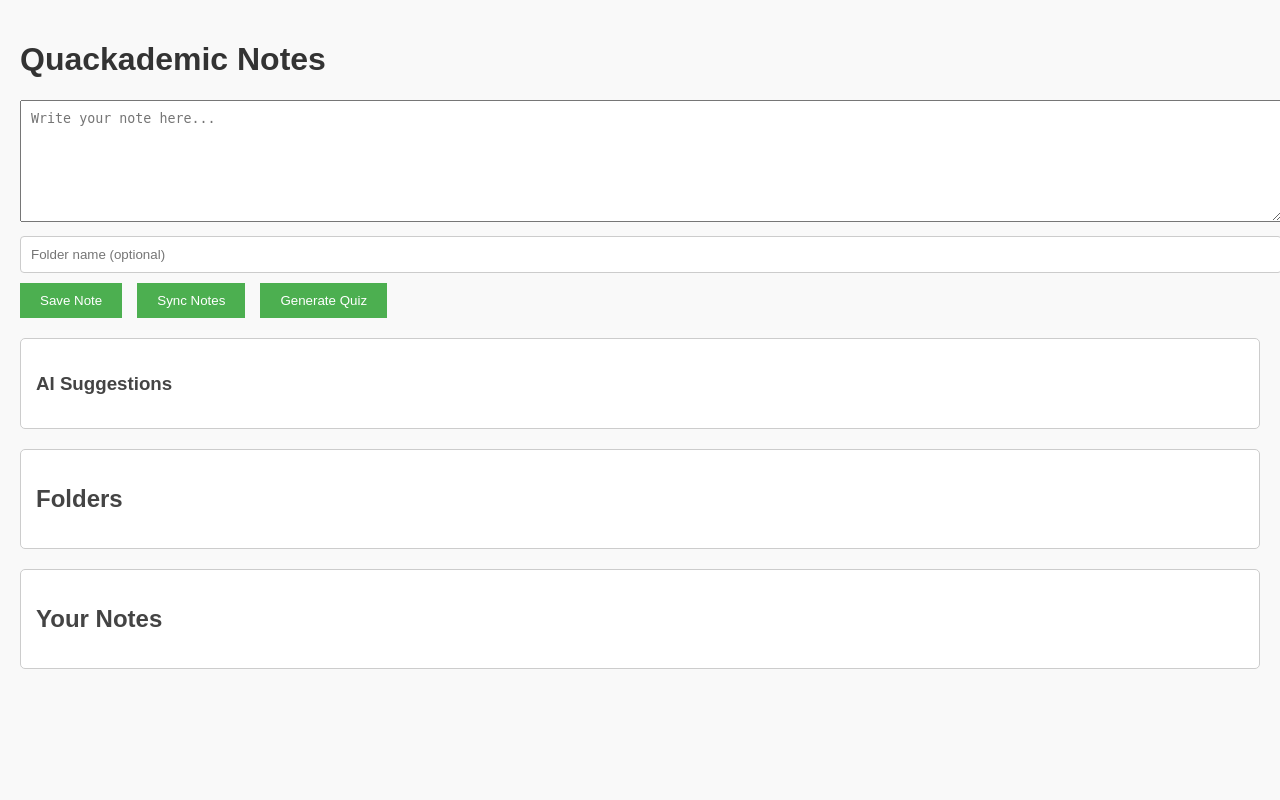
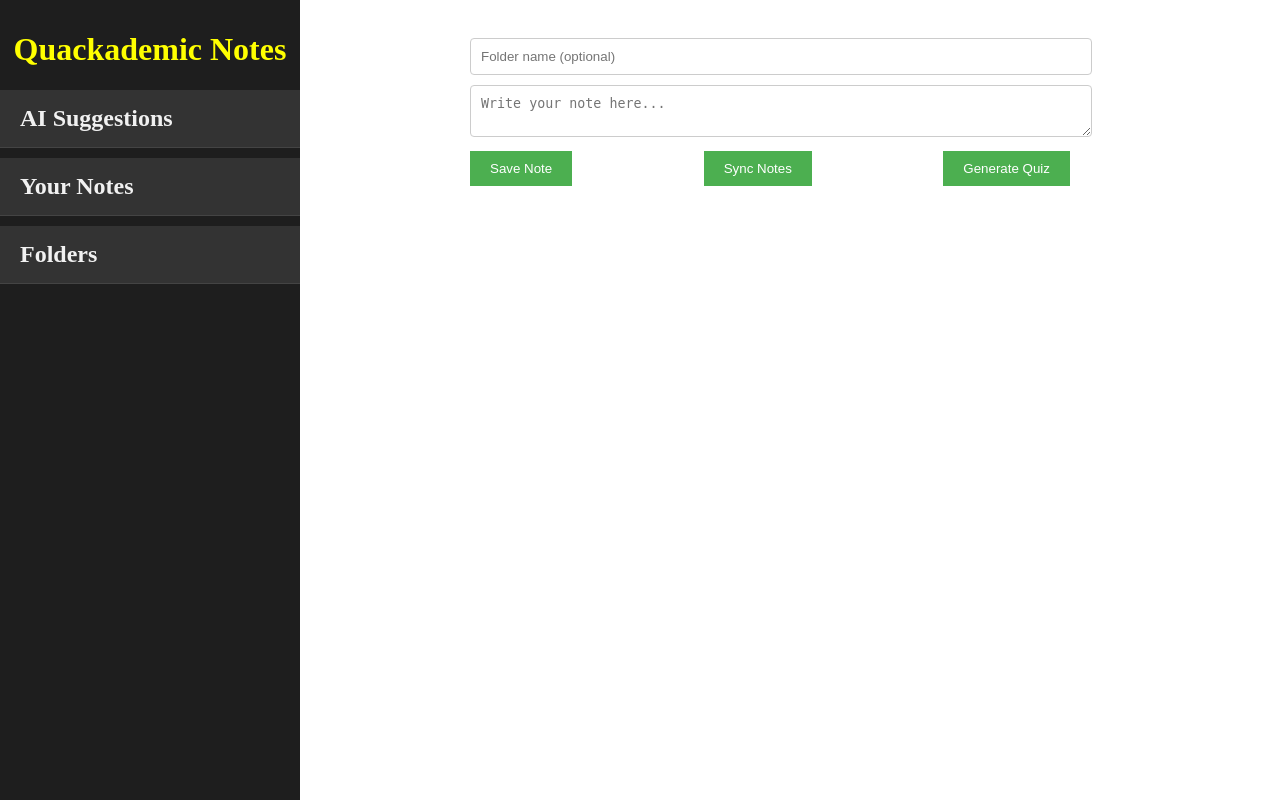
Before and after one commit to akerkesh/hackPsuFall2024, a Python web app: template templates/index.html in a window 1280 px wide. Run offline with Jinja, Linux system fonts and the light colour scheme; the template is opened without the code that fills it, so the values that code supplies are empty.

Commit message:
alt user interface

```diff
--- a/static/css/style.css
+++ b/static/css/style.css
@@ -1,23 +1,75 @@
-/* Frontend Team: Style the page here */
-body {
-    font-family: Arial, sans-serif;
-    margin: 0;
+/* Fixed sidebar style */
+.sidenav {
+    height: 100%;
+    width: 300px; /* Adjust width for the sidebar */
+    position: fixed;
+    z-index: 1;
+    top: 0;
+    left: 0;
+    background-color: #1E1E1E; /* Dark background */
+    padding-top: 10px;
+    color: #fff;
+    overflow-x: hidden;
+}
+
+/* Sidebar headers and list styles */
+.sidenav h1 {
+    color: yellow;
+}
+
+.sidenav h2 {
+    background-color: #333; /* Dark grey box background for headers */
+    color: #f1f1f1; /* Text color */
+    padding: 15px 20px; /* Padding inside the box */
+    margin: 0; /* Remove default margin */
+    width: 100%; /* Make sure it takes the full width of the sidebar */
+    box-sizing: border-box; /* Include padding in the width calculation */
+    border-bottom: 1px solid #444; /* Optional: border for separation */
+}
+
+.sidenav ul {
+    list-style-type: none;
+    padding-left: 16px;
+    margin: 10px 0;
+}
+
+.sidenav ul li {
+    padding: 10px 0;
+    color: #818181;
+}
+
+.sidenav ul li:hover {
+    color: #f1f1f1;
+}
+
+/* Main content style */
+.main {
+    margin-left: 260px; /* Same as the width of the sidebar */
     padding: 20px;
-    background-color: #f9f9f9;
 }
 
 h1 {
     color: #333;
+    text-align: center;
 }
 
 #noteForm {
-    margin-bottom: 20px;
+    margin: 0 auto;
+    max-width: 600px;
 }
 
-textarea {
+input[type="text"], textarea {
     width: 100%;
-    height: 100px;
     padding: 10px;
+    margin-top: 10px;
+    border: 1px solid #ccc;
+    border-radius: 4px;
+}
+
+#buttonContainer {
+    display: flex;
+    justify-content: space-between;
+    margin-top: 10px;
 }
 
 button {
@@ -26,84 +78,9 @@ button {
     color: white;
     border: none;
     cursor: pointer;
-    transition: background-color 0.3s ease; /* Smooth transition */
+    transition: background-color 0.3s ease;
 }
 
 button:hover {
-    background-color: #45a049; /* Original hover color */
+    background-color: #45a049;
 }
-
-#buttonContainer {
-    display: flex;
-    gap: 15px; /* Space between buttons */
-    margin-top: 10px; /* Optional space above the button container */
-}
-
-#folder-structure,
-#suggestions,
-#note-list,
-#quizArea {
-    margin-top: 20px;
-    padding: 15px;
-    border: 1px solid #ccc;
-    border-radius: 5px;
-    background-color: #fff; /* White background for contrast */
-}
-
-#folderList,
-#suggestionsList {
-    list-style-type: none; /* Remove bullet points */
-    padding: 0; /* Remove padding */
-}
-
-#folderList li,
-#suggestionsList li {
-    padding: 8px;
-    border-bottom: 1px solid #eee; /* Add a bottom border for separation */
-}
-
-#folderList li:last-child,
-#suggestionsList li:last-child {
-    border-bottom: none; /* Remove bottom border from the last item */
-}
-
-input[type="text"] {
-    width: 100%; /* Full width */
-    padding: 10px;
-    margin-top: 10px; /* Space above the input field */
-    border: 1px solid #ccc;
-    border-radius: 4px;
-}
-
-input[type="text"]:focus {
-    border-color: #4CAF50; /* Change border color on focus */
-    outline: none; /* Remove default outline */
-    box-shadow: 0 0 5px rgba(76, 175, 80, 0.5); /* Add shadow on focus */
-}
-
-#notesList {
-    margin-top: 20px;
-}
-
-#quizArea {
-    display: none; /* Hidden by default, shown via JS when needed */
-}
-
-@media (max-width: 600px) {
-    textarea {
-        height: 80px; /* Reduce height on smaller screens */
-    }
-
-    button {
-        width: 100%; /* Make buttons full-width on smaller screens */
-    }
-}
-
-#folderList li:hover,
-#suggestionsList li:hover {
-    background-color: #f1f1f1; /* Light grey background on hover */
-}
-
-h2, h3 {
-    color: #444; /* Slightly darker for subheadings */
-}
--- a/templates/index.html
+++ b/templates/index.html
@@ -7,44 +7,35 @@
     <title>Quackademic Notes</title>
 </head>
 <body>
-    <h1>Quackademic Notes</h1>
 
-    <form id="noteForm">
-        <textarea id="noteText" placeholder="Write your note here..." required></textarea><br>
-        <input type="text" id="folderName" placeholder="Folder name (optional)">
-        <div id="buttonContainer">
-            <button type="submit">Save Note</button>
-            <button id="syncButton">Sync Notes</button>
-            <button id="quizButton">Generate Quiz</button>
-        </div>
-    </form>
-
-    <div id="suggestions">
-        <h3>AI Suggestions</h3>
+    <!-- Fixed Sidebar -->
+    <div class="sidenav">
+				<h1>Quackademic Notes</h1>
+        <h2>AI Suggestions</h2>
         <ul id="suggestionsList">
             <!-- AI-generated suggestions will appear here -->
         </ul>
-    </div>
-
-    <div id="folder-structure">
+        <h2>Your Notes</h2>
+        <ul id="notesList">
+            <!-- User's notes will be displayed here -->
+        </ul>
         <h2>Folders</h2>
         <ul id="folderList">
             <!-- Folder structure will be displayed here -->
         </ul>
     </div>
 
-    <section id="note-list">
-        <h2>Your Notes</h2>
-        <div id="notesList">
-            <!-- User's notes will be displayed here -->
-        </div>
-    </section>
-
-    <div id="quizArea" style="display: none;">
-        <h3>Generated Quiz</h3>
-        <div id="quizContent">
-            <!-- Generated quiz will appear here -->
-        </div>
+    <!-- Main content -->
+    <div class="main">
+        <form id="noteForm">
+            <input type="text" id="folderName" placeholder="Folder name (optional)">
+            <textarea id="noteText" placeholder="Write your note here..." required></textarea>
+            <div id="buttonContainer">
+                <button type="submit">Save Note</button>
+                <button id="syncButton">Sync Notes</button>
+                <button id="quizButton">Generate Quiz</button>
+            </div>
+        </form>
     </div>
 
     <script src="../static/js/app.js"></script>
```
